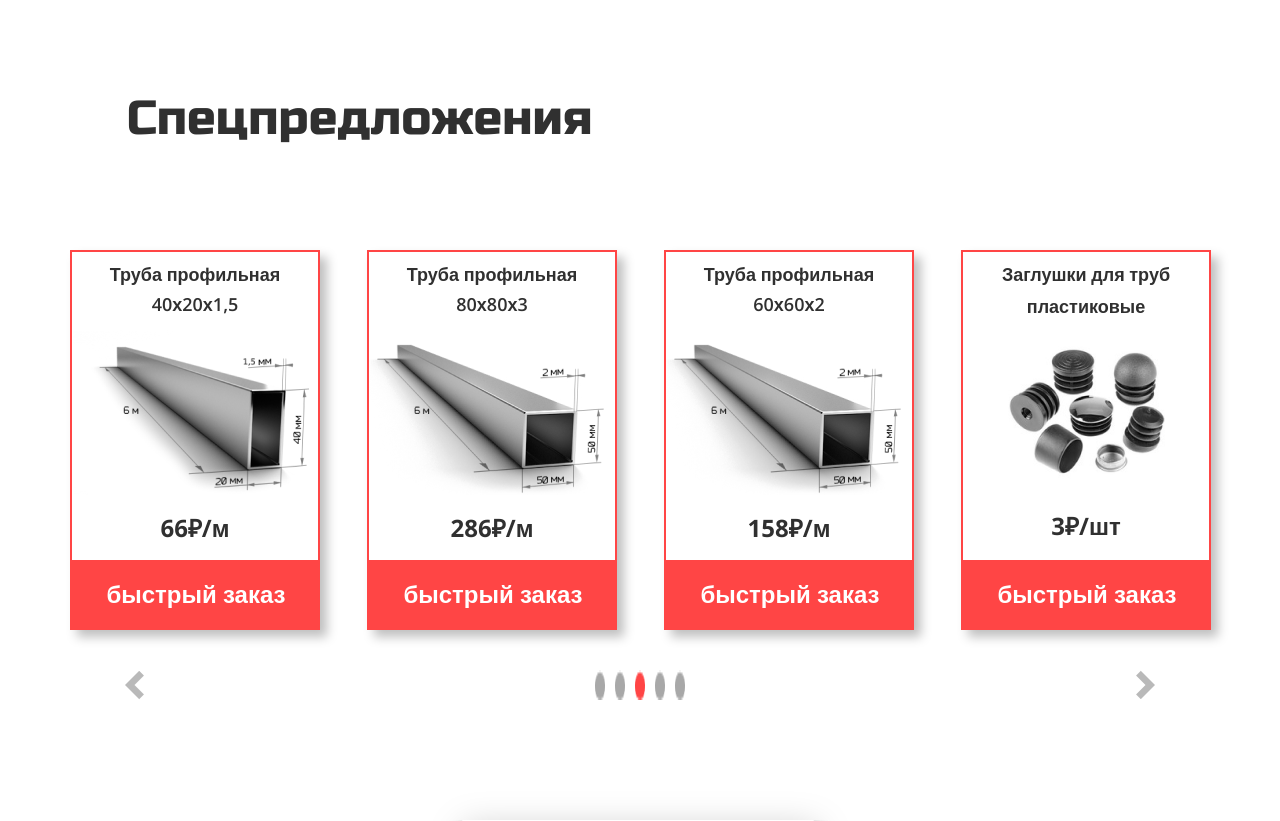
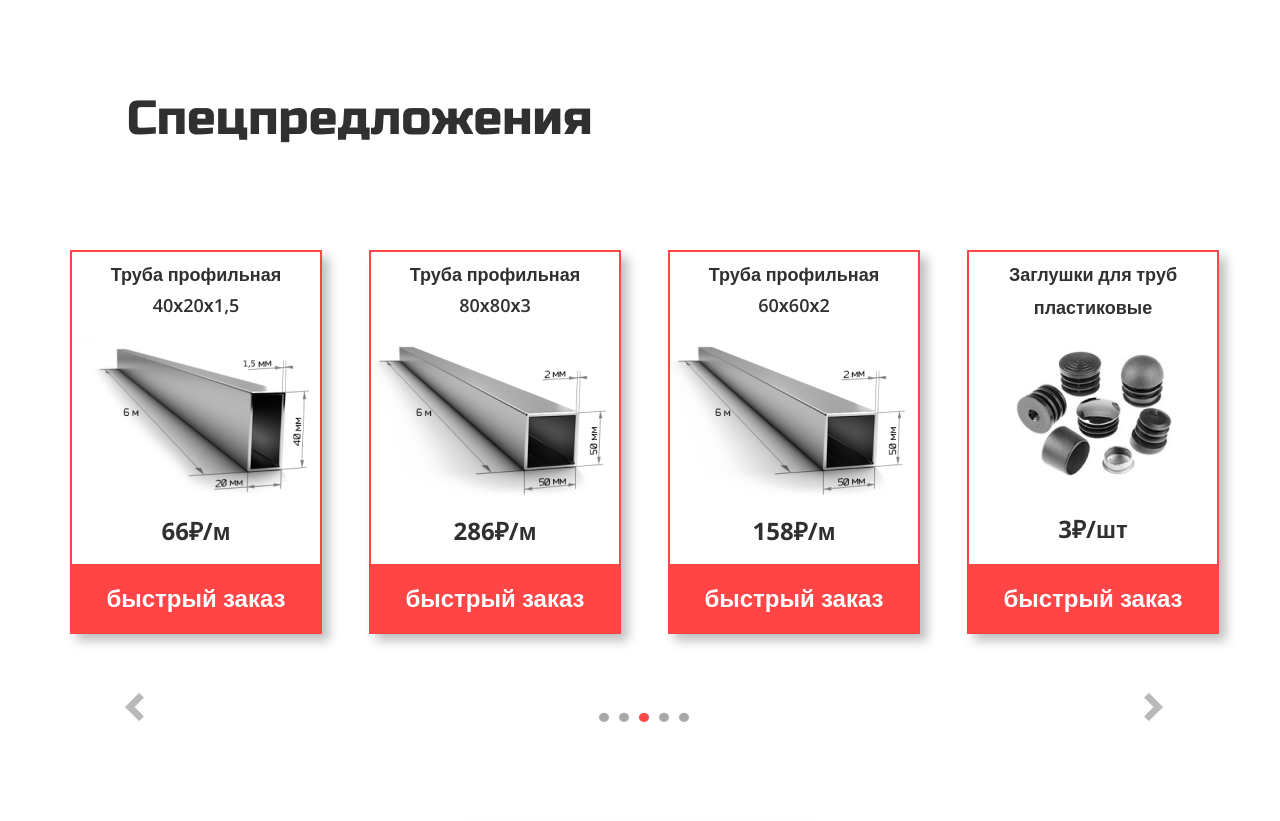
Before and after one commit to verslibremd/step2020, a PHP site: page /metall.html in a window 1280 px wide. Shown: the part 2538-3359 px from the top of the page. Run offline with PHP 8.4, Linux system fonts and the light colour scheme.

Commit message:
почистил блок спецпредлож

```diff
--- a/projects from phpstorm/metall.css
+++ b/projects from phpstorm/metall.css
@@ -178,14 +178,14 @@ body{
     width: 90px;
     height: 10px;
 }
-.carousel--left-arrow--margin-range{
+.carousel__left-arrow--margin{
     margin-left: 70px;
 }
-.carousel--center-margin-range{
+.carousel__center-margin{
     margin-top: 98px;
     margin-left: 441px;
 }
-.carousel--right-arrow-margin-range{
+.carousel__right-arrow--margin{
     margin-left: 437px;
 }
 
@@ -334,14 +334,8 @@ body{
 }
 
 /*-------------------------------*/
-.specials__grid{
-    margin-top: 100px;
-    height: 605px;
-}
-
 .title--specials--margin{
-    margin-bottom: 107px;
-    margin-left: 57px;
+    margin: 100px 0 107px 57px ;
 }
 
 .specials__content{
@@ -350,7 +344,6 @@ body{
 }
 
 .product-item{
-    box-sizing: border-box;
     width: 250px;
     height: 380px;
     background: #FFFFFF;
@@ -361,7 +354,6 @@ body{
     justify-content: space-between;
     margin-right: 47px;
 }
-
 .product--text{
     font-family: 'Open Sans', sans-serif;
     font-size: 18px;
@@ -370,44 +362,42 @@ body{
     margin-block-end: 0;
     text-align: center;
 }
-.product-name{
+.product-item__product-name{
     font-weight: bold;
 }
-.product-har{
+.product-item__product-har{
     font-weight: 600;
     margin-block-start: 0;
 }
-
-.product-one{
+.product-item__product-one{
     width: 245px;
     height: 165px;
     background-image: url("img/lesson10/product-item-one.png");
     align-items: center;
 }
-.product-two{
+.product-item__product-two-three{
     width: 242px;
     height: 166px;
     background-image: url("img/lesson10/product-item-two.png");
     align-items: center;
 }
-.product-four{
+.product-item__product-four{
     width: 157px;
     height: 157px;
     background-image: url("img/lesson10/product-item-four.png");
     align-self: center;
 }
-
-.cost--text{
+.product-item__cost{
+    text-align: center;
+    color: #303030;
+}
+.product-item__cost--text{
     font-family: 'Open Sans', sans-serif;
     font-weight: bold;
     font-size: 24px;
     line-height: 100%;
 }
-.cost{
-    text-align: center;
-    color: #303030;
-}
-.button-cost{
+.product-item__button-cost{
     width: 248px;
     height: 68px;
     background: #FF4545;
@@ -419,22 +409,19 @@ body{
     cursor: pointer;
 }
 
-.specials-carousel{
-    display: flex;
-    flex-direction: row;
-    margin-top: 40px;
+.carousel__left-arrow--margin-specials-block{
+    margin-top: 58px;
+    margin-left: 55px;
 }
-.specials-carousel__left-arrow--margin{
-    margin-left: 55px;
-    margin-right: 441px;
+.carousel__center--margin-specials-block{
+    margin-top: 58px;
+    margin-left: 441px;
 }
-.specials-carousel__right-arrow--margin{
+.carousel__right-arrow--margin-specials-block{
     margin-left: 441px;
-    margin-right: 55px;
 }
 
-/*------------------------*/
-
+/*-------------------------------*/
 .about-us__grid{
     margin-top: 120px;
     height: 640px;
--- a/projects from phpstorm/metall.html
+++ b/projects from phpstorm/metall.html
@@ -46,9 +46,9 @@
                 <h1 class="title title--range">Большой ассортимент<br> металлопроката всегда<br> в наличие на нашем<br> складе</h1>
                 <a href="https://www.google.ru/" target="_blank"><input class="button button--pink-background button--range-size-margin" type="button" value="каталог"></a>
                 <div class="carousel">
-                    <img class="carousel__left-arrow carousel--left-arrow--margin-range" src="img/lesson10/pod-header-right-arrow.png" alt="svg левая стрелка">
-                    <img class="carousel__center carousel--center-margin-range" src="img/lesson10/pod-header-carousel-center.png" alt="svg центральная часть карусели">
-                    <img class="carousel__right-arrow carousel--right-arrow-margin-range" src="img/lesson10/pod-header-left-arrow.png" alt="svg правая стрелка">
+                    <img class="carousel__left-arrow carousel__left-arrow--margin" src="img/lesson10/pod-header-right-arrow.png" alt="svg левая стрелка">
+                    <img class="carousel__center carousel__center-margin" src="img/lesson10/pod-header-carousel-center.png" alt="svg центральная часть карусели">
+                    <img class="carousel__right-arrow carousel__right-arrow--margin" src="img/lesson10/pod-header-left-arrow.png" alt="svg правая стрелка">
                 </div>
 
             </div>
@@ -113,47 +113,44 @@
             </div>
         </div>
     </section>
-
     <section class="specials">
-        <div class="grid specials__grid">
+        <div class="grid">
             <h1 class="title title--specials--margin">Спецпредложения</h1>
             <div class="specials__content">
                 <div class="product-item">
-                    <p class="product-name product--text">Труба профильная</p>
-                    <p class="product-har product--text">40х20х1,5</p>
-                    <div class="product-one"></div>
-                    <span class="cost cost--text">66₽/м</span>
-                    <a href="https://www.google.ru/" target="_blank"><input class="button-cost cost--text" type="button" value="быстрый заказ"></a>
+                    <p class="product-item__product-name product--text">Труба профильная</p>
+                    <p class="product-item__product-har product--text">40х20х1,5</p>
+                    <div class="product-item__product-one"></div>
+                    <span class="product-item__cost product-item__cost--text">66₽/м</span>
+                    <a href="https://www.google.ru/" target="_blank"><input class="product-item__button-cost product-item__cost--text" type="button" value="быстрый заказ"></a>
                 </div>
                 <div class="product-item">
-                    <p class="product-name product--text">Труба профильная</p>
-                    <p class="product-har product--text">80х80х3</p>
-                    <div class="product-two"></div>
-                    <span class="cost cost--text">286₽/м</span>
-                    <a href="https://www.google.ru/" target="_blank"><input class="button-cost cost--text" type="button" value="быстрый заказ"></a>
+                    <p class="product-item__product-name product--text">Труба профильная</p>
+                    <p class="product-item__product-har product--text">80х80х3</p>
+                    <div class="product-item__product-two-three"></div>
+                    <span class="product-item__cost product-item__cost--text">286₽/м</span>
+                    <a href="https://www.google.ru/" target="_blank"><input class="product-item__button-cost product-item__cost--text" type="button" value="быстрый заказ"></a>
                 </div>
                 <div class="product-item">
-                    <p class="product-name product--text">Труба профильная</p>
-                    <p class="product-har product--text">60х60х2</p>
-                    <div class="product-two"></div>
-                    <span class="cost cost--text">158₽/м</span>
-                    <a href="https://www.google.ru/" target="_blank"><input class="button-cost cost--text" type="button" value="быстрый заказ"></a>
+                    <p class="product-item__product-name product--text">Труба профильная</p>
+                    <p class="product-item__product-har product--text">60х60х2</p>
+                    <div class="product-item__product-two-three"></div>
+                    <span class="product-item__cost product-item__cost--text">158₽/м</span>
+                    <a href="https://www.google.ru/" target="_blank"><input class="product-item__button-cost product-item__cost--text" type="button" value="быстрый заказ"></a>
                 </div>
                 <div class="product-item">
-                    <p class="product-name product--text">Заглушки для труб</p>
-                    <p class="product-har product--text">пластиковые</p>
-                    <div class="product-four"></div>
-                    <span class="cost cost--text">3₽/шт</span>
-                    <a href="https://www.google.ru/" target="_blank"><input class="button-cost cost--text" type="button" value="быстрый заказ"></a>
+                    <p class="product-item__product-name product--text">Заглушки для труб</p>
+                    <p class="product-item__product-har product--text">пластиковые</p>
+                    <div class="product-item__product-four"></div>
+                    <span class="product-item__cost product-item__cost--text">3₽/шт</span>
+                    <a href="https://www.google.ru/" target="_blank"><input class="product-item__button-cost product-item__cost--text" type="button" value="быстрый заказ"></a>
                 </div>
             </div>
-            <div class="carousel specials-carousel">
-                <img class="specials-carousel__left-arrow specials-carousel__left-arrow--margin " src="img/lesson10/pod-header-right-arrow.png" alt="svg левая стрелка">
-                <img class="specials-carousel__center carousel-center specials-carousel__center--margin" src="img/lesson10/pod-header-carousel-center.png" alt="svg центральная часть карусели">
-                <img class="specials-carousel__right-arrow specials-carousel__right-arrow--margin " src="img/lesson10/pod-header-left-arrow.png" alt="svg правая стрелка">
+            <div class="carousel">
+                <img class="carousel__left-arrow carousel__left-arrow--margin-specials-block" src="img/lesson10/pod-header-right-arrow.png" alt="svg левая стрелка">
+                <img class="carousel__center carousel__center--margin-specials-block" src="img/lesson10/pod-header-carousel-center.png" alt="svg центральная часть карусели">
+                <img class="carousel__right-arrow carousel__right-arrow--margin-specials-block" src="img/lesson10/pod-header-left-arrow.png" alt="svg правая стрелка">
             </div>
-
-
         </div>
     </section>
 
@@ -183,6 +180,7 @@
            </div>
        </div>
    </section>
+
     <section class="news">
         <div class="grid news__grid">
             <h1 class="title title--news-margin-size">Новости</h1>
@@ -206,6 +204,7 @@
             <a class="cards__all cards__all--underline" href="#">Смотреть все</a>
         </div>
     </section>
+
     <section class="contacts">
         <div class="grid contacts__grid">
             <h1 class="title--contacts-margin title">Контакты</h1>
@@ -234,6 +233,7 @@
             </div>
         </div>
     </section>
+
     <section class="footer">
         <div class="grid footer__grid">
             <div class="footer__content">
@@ -265,6 +265,7 @@
             </div>
         </div>
     </section>
+
     <div class="black-block black-block-end ">
         <div class="black-block__grid black-block__grid--end">
             <p class="black-block-end__brand black-block-end--text">© Металл Тула, 2020</p>
```
